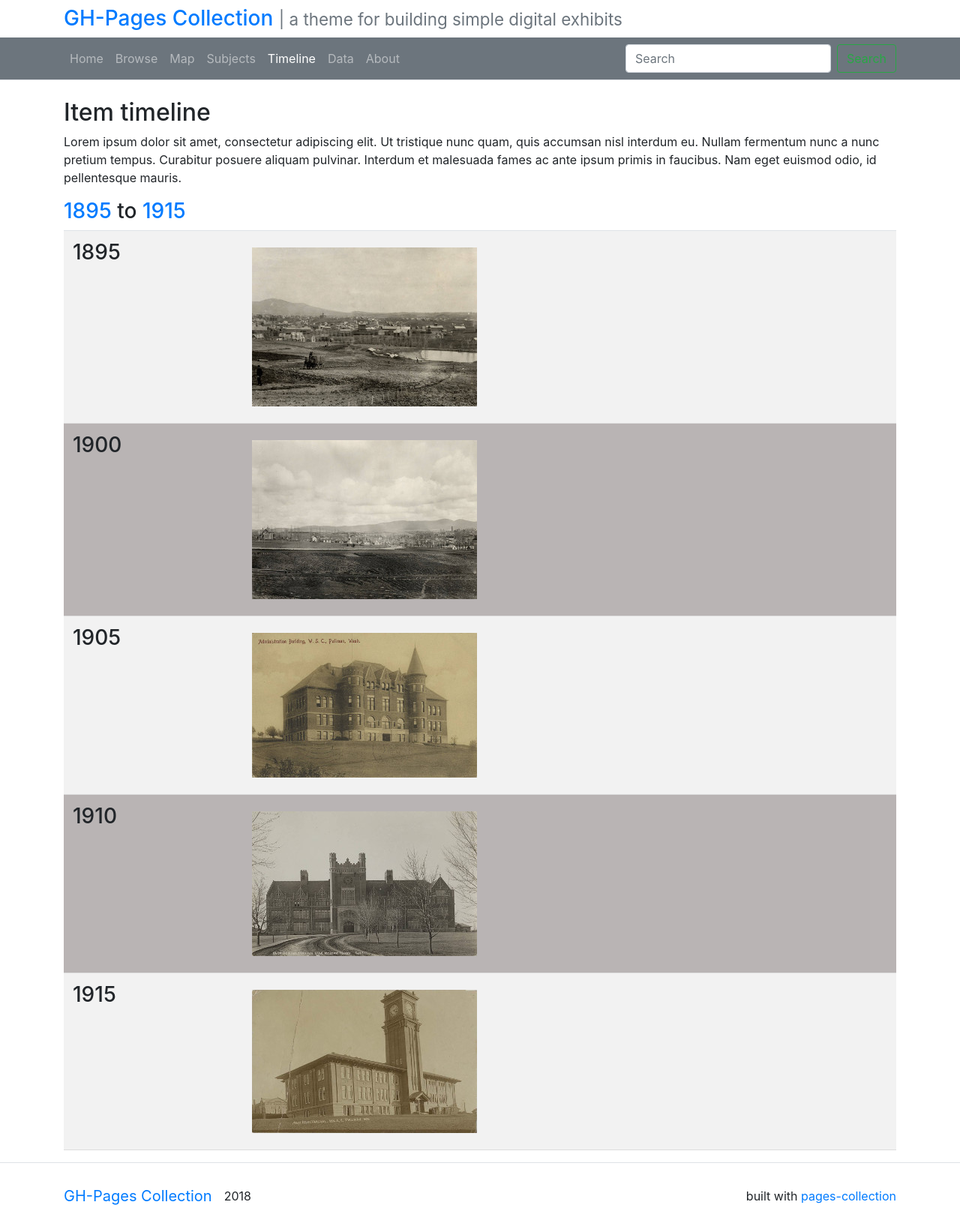
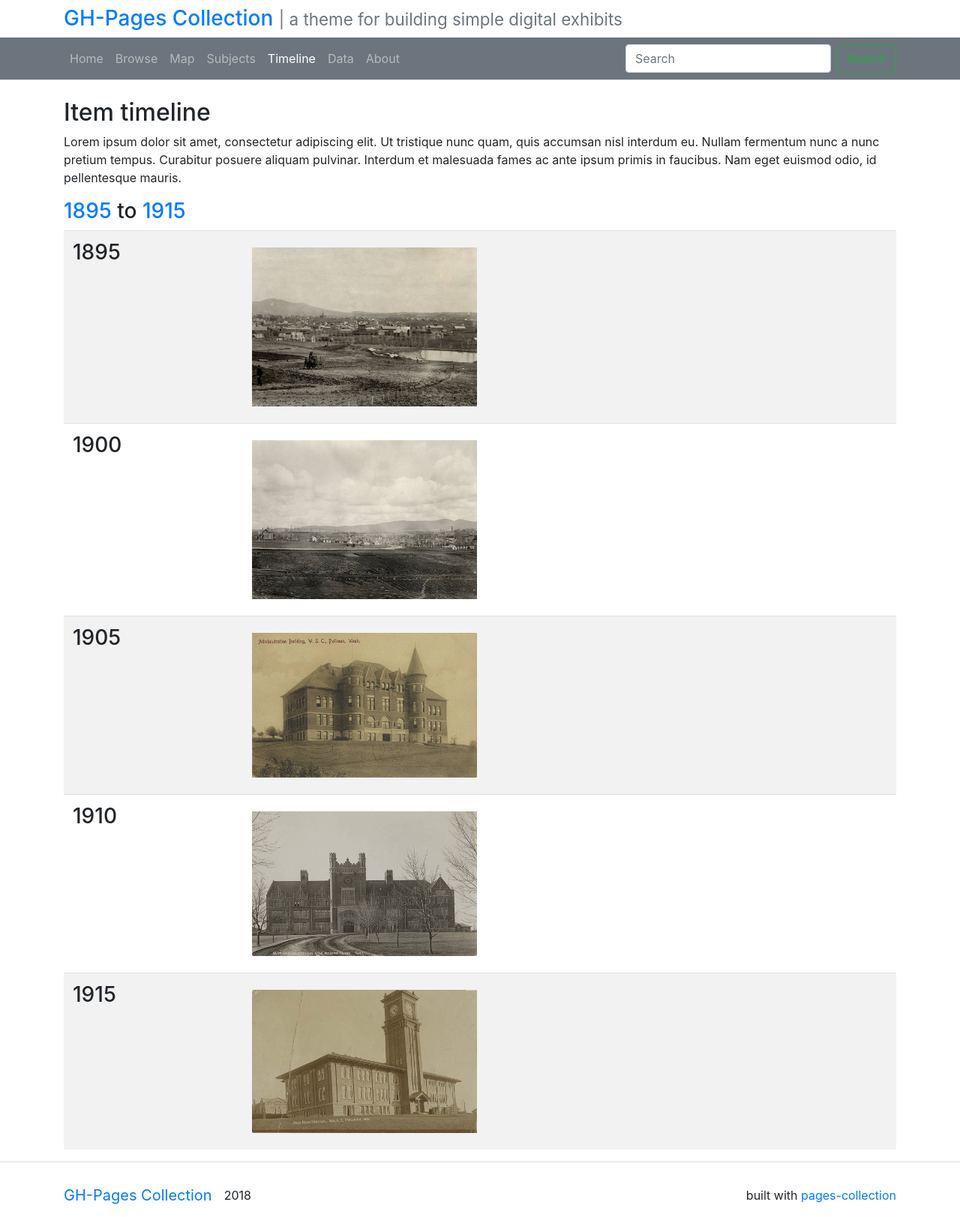
Before and after one commit to uidaholib/pages-collection, a Jekyll site: the page built from timeline.md, in a window 1280 px wide. Shown: the whole page at 75% size. Built offline with Jekyll 4.4.1, drawn with Linux system fonts in a browser that asks for light colours.

Commit message:
fix timeline table style

```diff
--- a/_layouts/timeline.html
+++ b/_layouts/timeline.html
@@ -2,15 +2,7 @@
 layout: page
 ---
 {{ content }}
-<style>
-th, td {
-  border-bottom: 1px solid #ddd;
-  padding:10px;
-}
-tr:nth-child(odd) {background-color: #f4f4f4;}
-tr:nth-child(even) {background-color: #b9b4b4;}
-tr:hover {background-color: #666;}
-</style>
+
 {% assign items = site.data.metadata %}
 
 {% assign raw-dates = site.data.metadata | map: 'date' | compact%}
```
